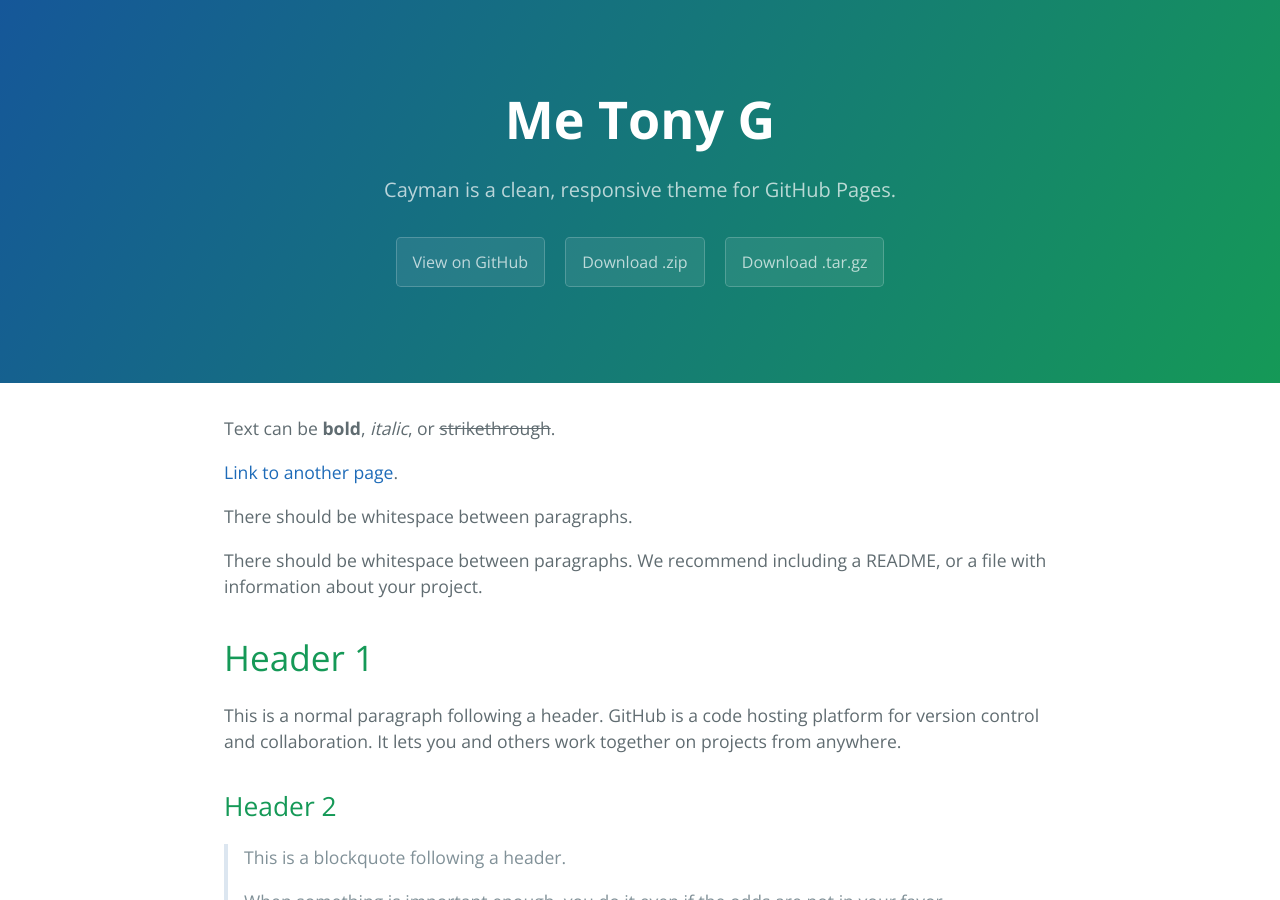
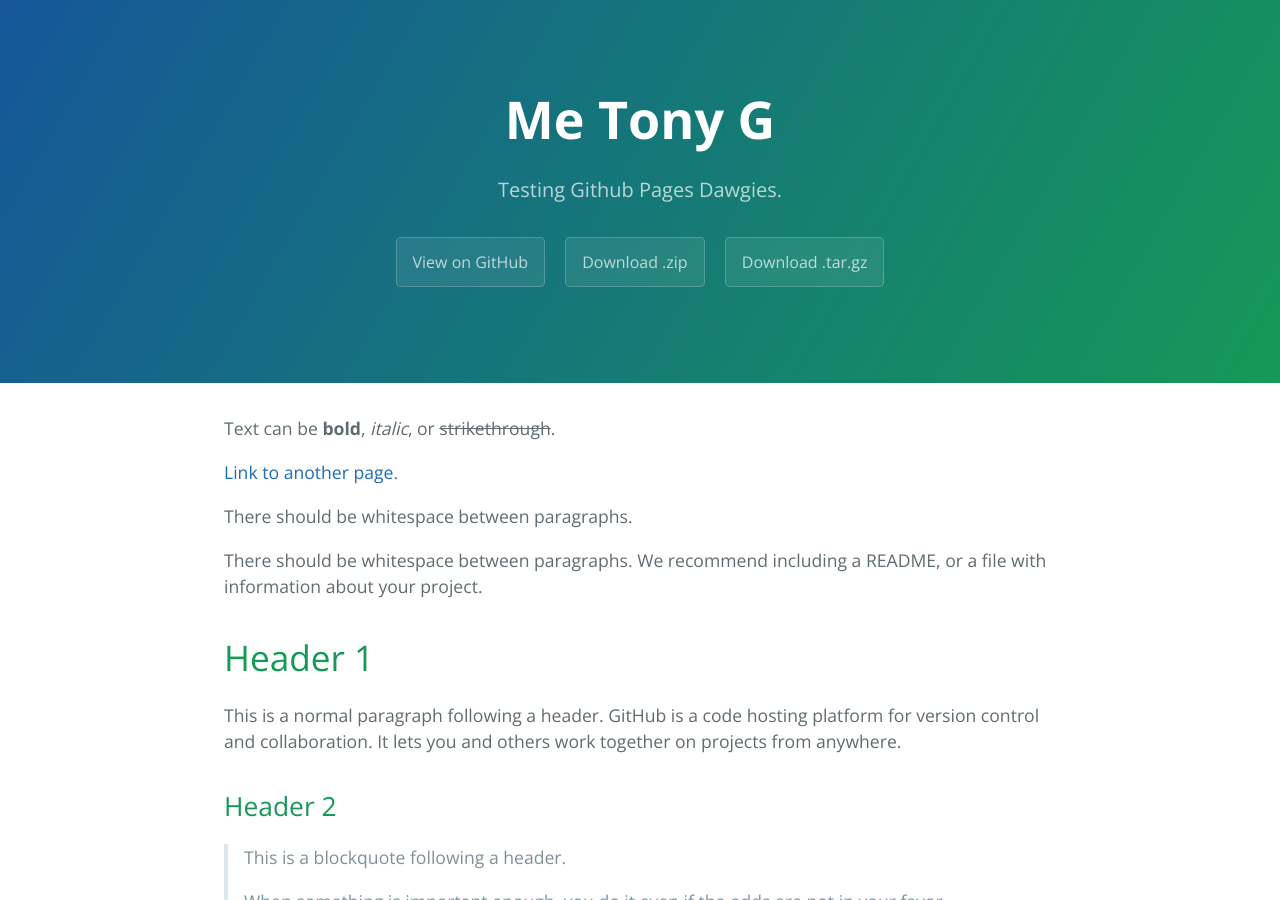
Before and after one commit to metonyg/metony.github.io, a Jekyll site: the page built from index.md, in a window 1280 px wide and 900 px high. Built offline with Jekyll 4.4.1, drawn with Linux system fonts in a browser that asks for light colours.

Commit message:
Update _config.yml

```diff
--- a/_config.yml
+++ b/_config.yml
@@ -1,5 +1,5 @@
 title: Me Tony G
-description: Cayman is a clean, responsive theme for GitHub Pages.
+description: Testing Github Pages Dawgies.
 show_downloads: true
 google_analytics:
 theme: jekyll-theme-cayman
```
